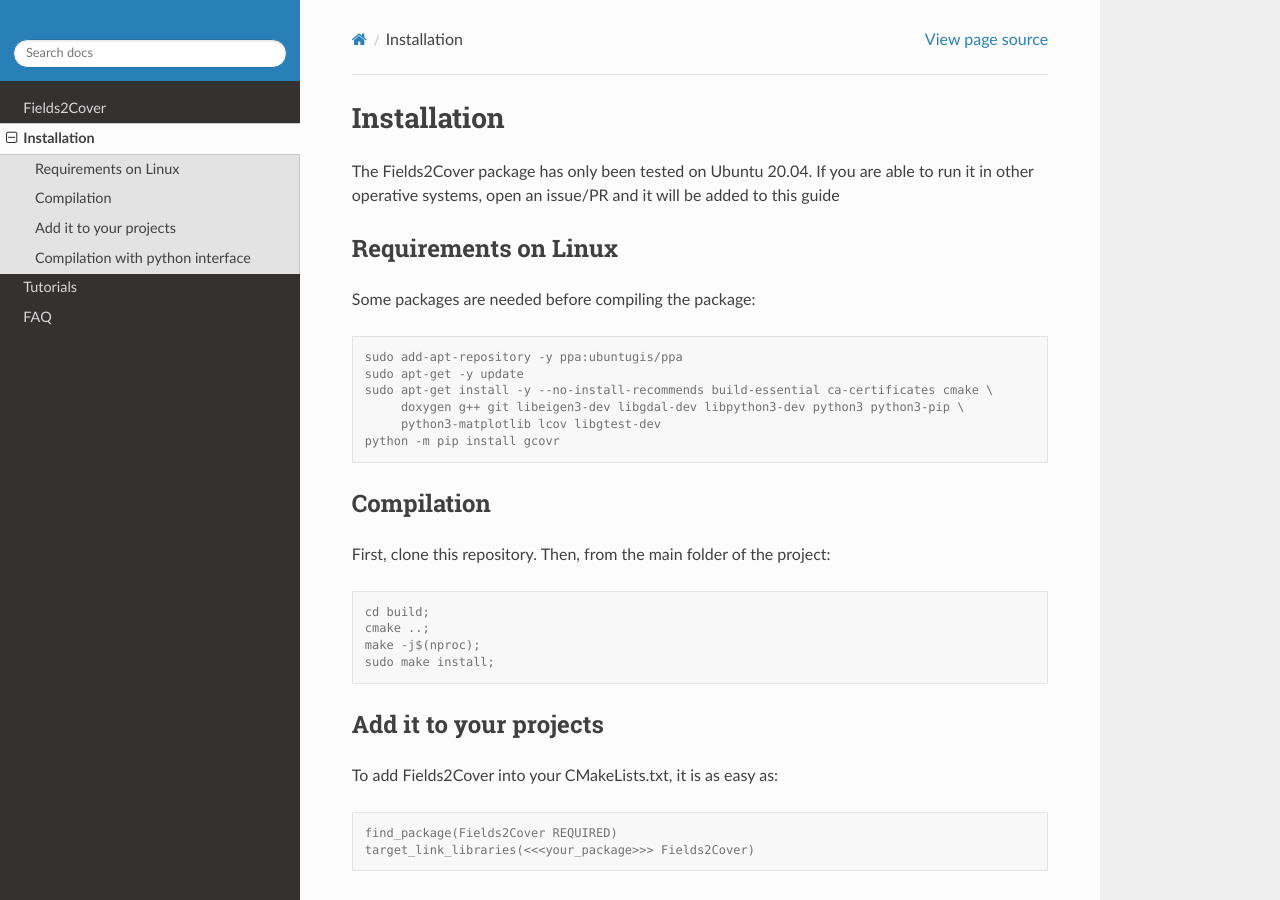
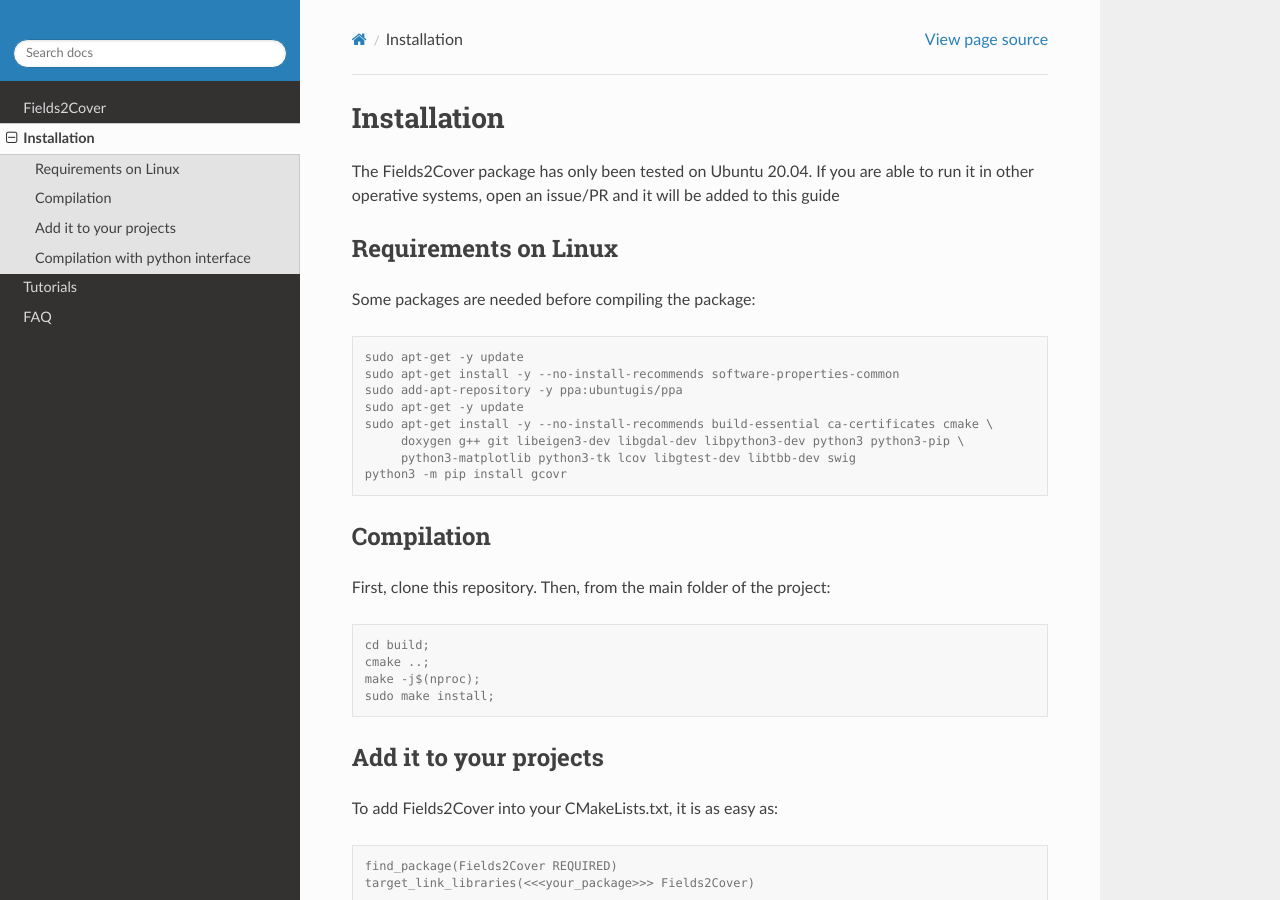
Before and after one commit to Fields2Cover/Fields2Cover, a Sphinx documentation site: the page built from docs/source/installation.rst, in a window 1280 px wide and 900 px high. Built offline with Sphinx 7.4.7 and the Read the Docs theme 2.0.0, drawn with Linux system fonts in a browser that asks for light colours; pages that are not in the unit, such as notebooks, are missing from menus.

Commit message:
Added two dependencies to the installation

```diff
--- a/README.rst
+++ b/README.rst
@@ -59,12 +59,14 @@
 
 .. code-block:: console
 
+   sudo apt-get -y update
+   sudo apt-get install -y --no-install-recommends software-properties-common
    sudo add-apt-repository -y ppa:ubuntugis/ppa
    sudo apt-get -y update
    sudo apt-get install -y --no-install-recommends build-essential ca-certificates cmake \
         doxygen g++ git libeigen3-dev libgdal-dev libpython3-dev python3 python3-pip \
-        python3-matplotlib python3-tk lcov libgtest-dev libtbb-dev
-   python -m pip install gcovr
+        python3-matplotlib python3-tk lcov libgtest-dev libtbb-dev swig
+   python3 -m pip install gcovr
 
 
 Compilation
--- a/docs/source/installation.rst
+++ b/docs/source/installation.rst
@@ -12,12 +12,14 @@
 
 .. code-block:: console
 
+   sudo apt-get -y update
+   sudo apt-get install -y --no-install-recommends software-properties-common
    sudo add-apt-repository -y ppa:ubuntugis/ppa
    sudo apt-get -y update
    sudo apt-get install -y --no-install-recommends build-essential ca-certificates cmake \
         doxygen g++ git libeigen3-dev libgdal-dev libpython3-dev python3 python3-pip \
-        python3-matplotlib lcov libgtest-dev
-   python -m pip install gcovr
+        python3-matplotlib python3-tk lcov libgtest-dev libtbb-dev swig
+   python3 -m pip install gcovr
 
 
 Compilation
```
